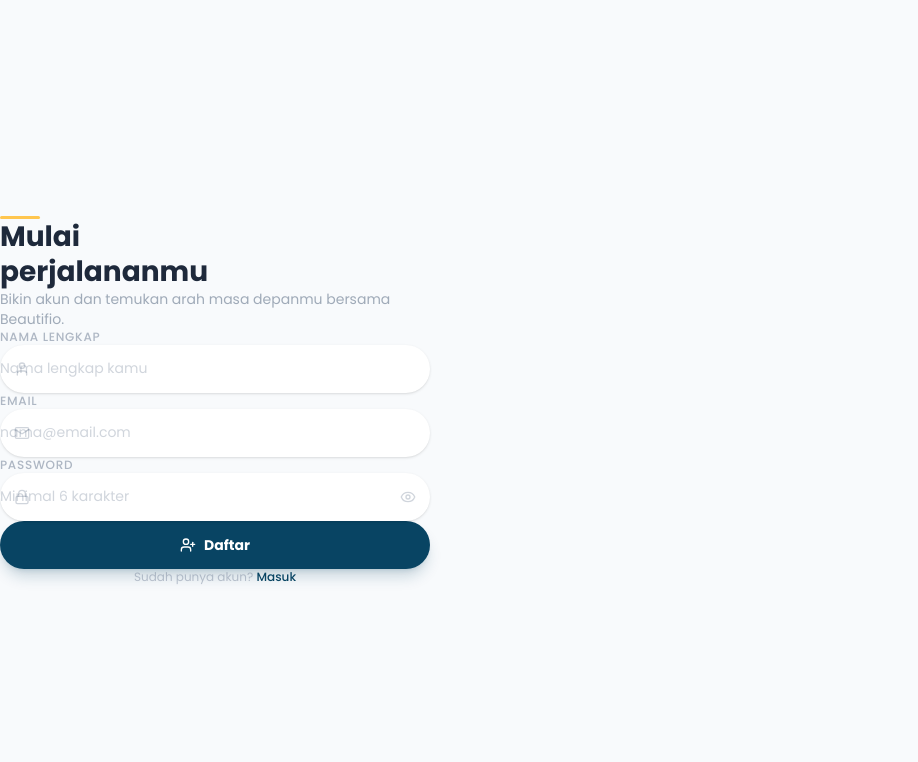
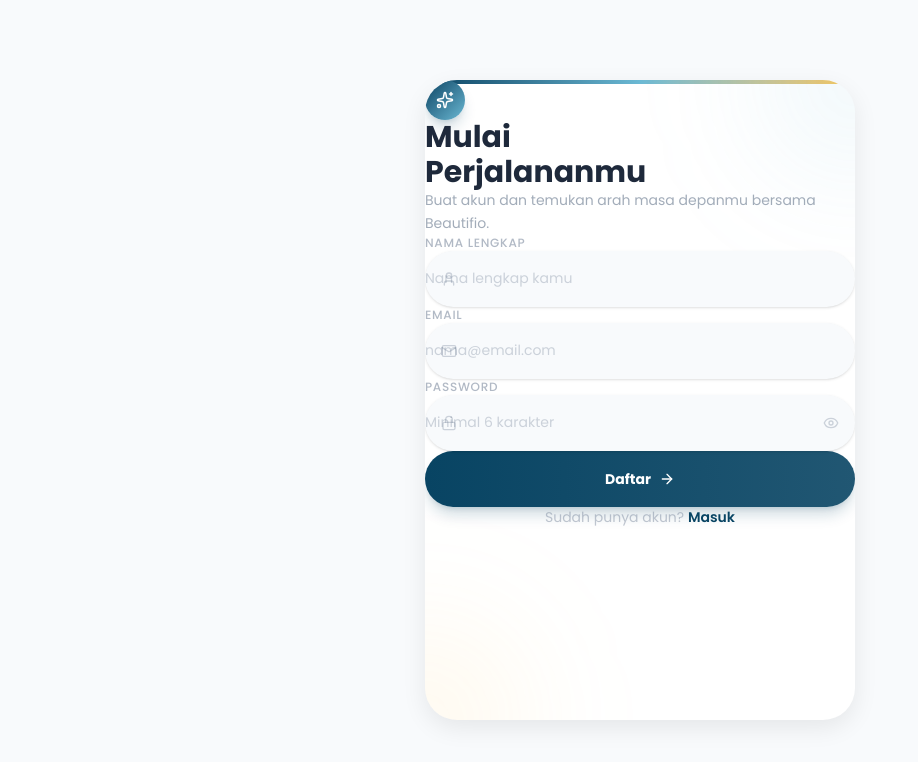
Before and after one commit to beautifio/beautifio-web, a Next.js app: page /register in a window 1280 px wide. Shown: the top 762 px of the page, without its empty margins (0-918 px from the left). Built offline with nearby package versions, Linux system fonts and the light colour scheme; no server answers.

Commit message:
Redesign auth pages - centered card layout with premium visuals

```diff
--- a/src/app/register/page.tsx
+++ b/src/app/register/page.tsx
@@ -3,7 +3,7 @@
 import { useState } from "react";
 import { useRouter } from "next/navigation";
 import Link from "next/link";
-import { Mail, Lock, User, Eye, EyeOff, UserPlus } from "lucide-react";
+import { Mail, Lock, User, Eye, EyeOff, ArrowRight, Sparkles } from "lucide-react";
 import { getSupabaseClient } from "@/lib/supabase/client";
 import { createProfile } from "@/lib/supabase/profile";
 
@@ -15,6 +15,7 @@ export default function RegisterPage() {
   const [showPassword, setShowPassword] = useState(false);
   const [error, setError] = useState("");
   const [loading, setLoading] = useState(false);
+  const [success, setSuccess] = useState(false);
 
   const handleRegister = async (e: React.FormEvent) => {
     e.preventDefault();
@@ -51,7 +52,8 @@ export default function RegisterPage() {
 
       if (profileError) throw profileError;
 
-      router.push("/onboarding");
+      setSuccess(true);
+      setTimeout(() => router.push("/onboarding"), 800);
     } catch (err) {
       const message =
         err instanceof Error
@@ -66,38 +68,65 @@ export default function RegisterPage() {
   };
 
   return (
-    <div className="min-h-screen bg-bg flex flex-col">
-      <div className="flex-1 flex flex-col justify-center max-w-[430px] mx-auto w-full px-6">
-        <div className="mb-10">
-          <div className="w-10 h-[3px] bg-accent rounded-full mb-5" />
-          <h1 className="text-[28px] font-bold text-text-primary leading-tight">
-            Mulai<br />perjalananmu
+    <div className="min-h-screen bg-bg flex items-center justify-center p-4">
+      <div className="w-full max-w-[430px] min-h-[640px] bg-surface rounded-[32px] shadow-card flex flex-col relative overflow-hidden">
+        <div className="absolute top-0 left-0 right-0 h-1 bg-gradient-to-r from-primary via-secondary to-accent" />
+
+        <div className="absolute -top-24 -right-24 w-48 h-48 bg-secondary/10 rounded-full blur-3xl pointer-events-none" />
+        <div className="absolute -bottom-24 -left-24 w-48 h-48 bg-accent/10 rounded-full blur-3xl pointer-events-none" />
+
+        <div className="flex-1 flex flex-col px-6 py-10 relative z-10">
+          <div className="mb-auto">
+            <div className="w-10 h-10 rounded-xl bg-gradient-to-br from-primary to-secondary flex items-center justify-center shadow-lg shadow-primary/20">
+              <Sparkles size={18} className="text-white" />
+            </div>
+          </div>
+
+          {success ? (
+            <div className="flex-1 flex flex-col items-center justify-center text-center animate-fade-in">
+              <div className="w-16 h-16 rounded-full bg-success/10 flex items-center justify-center mb-5">
+                <svg className="w-8 h-8 text-success" fill="none" viewBox="0 0 24 24" stroke="currentColor" strokeWidth={2.5}>
+                  <path strokeLinecap="round" strokeLinejoin="round" d="M4.5 12.75l6 6 9-13.5" />
+                </svg>
+              </div>
+              <h2 className="text-xl font-bold text-text-primary mb-2">
+                Akun berhasil dibuat!
+              </h2>
+              <p className="text-sm text-text-secondary/60">
+                Mengarahkan ke halaman onboarding...
+              </p>
+            </div>
+          ) : (
+            <>
+              <div className="mb-8">
+                <h1 className="text-[30px] font-bold text-text-primary leading-[1.15]">
+                  Mulai<br />Perjalananmu
                 </h1>
-          <p className="text-sm text-text-secondary/60 mt-2">
-            Bikin akun dan temukan arah masa depanmu bersama Beautifio.
+                <p className="text-sm text-text-secondary/60 mt-2 leading-relaxed">
+                  Buat akun dan temukan arah masa depanmu bersama Beautifio.
                 </p>
               </div>
 
-        <form onSubmit={handleRegister} className="space-y-4">
               {error && (
-            <div className="p-3.5 rounded-xl bg-destructive/5 border border-destructive/10 text-sm text-destructive">
+                <div className="p-3.5 rounded-xl bg-destructive/5 border border-destructive/10 text-sm text-destructive mb-4 animate-fade-in">
                   {error}
                 </div>
               )}
 
+              <form onSubmit={handleRegister} className="space-y-4">
                 <div>
                   <label className="text-xs font-medium text-text-secondary/50 uppercase tracking-[0.06em] mb-2 block">
                     Nama Lengkap
                   </label>
                   <div className="relative">
-              <User size={16} className="absolute left-3.5 top-1/2 -translate-y-1/2 text-text-secondary/30" />
+                    <User size={16} className="absolute left-4 top-1/2 -translate-y-1/2 text-text-secondary/30" />
                     <input
                       type="text"
                       value={fullName}
                       onChange={(e) => setFullName(e.target.value)}
                       placeholder="Nama lengkap kamu"
                       required
-                className="w-full h-12 pl-10 pr-3.5 rounded-xl bg-surface border-0 shadow-sm text-sm text-text-primary outline-none placeholder:text-text-secondary/30 focus:ring-2 focus:ring-primary/20 transition-shadow"
+                      className="w-full h-14 pl-11 pr-4 rounded-xl bg-bg border-0 shadow-sm text-sm text-text-primary outline-none placeholder:text-text-secondary/30 focus:ring-2 focus:ring-primary/20 transition-shadow"
                     />
                   </div>
                 </div>
@@ -107,14 +136,14 @@ export default function RegisterPage() {
                     Email
                   </label>
                   <div className="relative">
-              <Mail size={16} className="absolute left-3.5 top-1/2 -translate-y-1/2 text-text-secondary/30" />
+                    <Mail size={16} className="absolute left-4 top-1/2 -translate-y-1/2 text-text-secondary/30" />
                     <input
                       type="email"
                       value={email}
                       onChange={(e) => setEmail(e.target.value)}
                       placeholder="nama@email.com"
                       required
-                className="w-full h-12 pl-10 pr-3.5 rounded-xl bg-surface border-0 shadow-sm text-sm text-text-primary outline-none placeholder:text-text-secondary/30 focus:ring-2 focus:ring-primary/20 transition-shadow"
+                      className="w-full h-14 pl-11 pr-4 rounded-xl bg-bg border-0 shadow-sm text-sm text-text-primary outline-none placeholder:text-text-secondary/30 focus:ring-2 focus:ring-primary/20 transition-shadow"
                     />
                   </div>
                 </div>
@@ -124,7 +153,7 @@ export default function RegisterPage() {
                     Password
                   </label>
                   <div className="relative">
-              <Lock size={16} className="absolute left-3.5 top-1/2 -translate-y-1/2 text-text-secondary/30" />
+                    <Lock size={16} className="absolute left-4 top-1/2 -translate-y-1/2 text-text-secondary/30" />
                     <input
                       type={showPassword ? "text" : "password"}
                       value={password}
@@ -132,12 +161,12 @@ export default function RegisterPage() {
                       placeholder="Minimal 6 karakter"
                       required
                       minLength={6}
-                className="w-full h-12 pl-10 pr-10 rounded-xl bg-surface border-0 shadow-sm text-sm text-text-primary outline-none placeholder:text-text-secondary/30 focus:ring-2 focus:ring-primary/20 transition-shadow"
+                      className="w-full h-14 pl-11 pr-11 rounded-xl bg-bg border-0 shadow-sm text-sm text-text-primary outline-none placeholder:text-text-secondary/30 focus:ring-2 focus:ring-primary/20 transition-shadow"
                     />
                     <button
                       type="button"
                       onClick={() => setShowPassword(!showPassword)}
-                className="absolute right-3.5 top-1/2 -translate-y-1/2 text-text-secondary/30 cursor-pointer hover:text-text-secondary/50 transition-colors"
+                      className="absolute right-4 top-1/2 -translate-y-1/2 text-text-secondary/30 cursor-pointer hover:text-text-secondary/50 transition-colors"
                     >
                       {showPassword ? <EyeOff size={16} /> : <Eye size={16} />}
                     </button>
@@ -147,25 +176,28 @@ export default function RegisterPage() {
                 <button
                   type="submit"
                   disabled={loading}
-            className="w-full h-12 rounded-xl bg-primary text-primary-foreground text-sm font-bold cursor-pointer hover:bg-primary/90 transition-colors disabled:opacity-40 disabled:cursor-not-allowed shadow-lg shadow-primary/20 flex items-center justify-center gap-2"
+                  className="w-full h-14 rounded-xl bg-gradient-to-r from-primary to-primary/90 text-primary-foreground text-sm font-bold cursor-pointer hover:opacity-90 transition-all disabled:opacity-40 disabled:cursor-not-allowed shadow-lg shadow-primary/20 flex items-center justify-center gap-2 mt-2"
                 >
                   {loading ? (
                     <span className="w-4 h-4 border-2 border-white/30 border-t-white rounded-full animate-spin" />
                   ) : (
                     <>
-                <UserPlus size={16} />
                       Daftar
+                      <ArrowRight size={16} />
                     </>
                   )}
                 </button>
               </form>
 
-        <p className="text-center text-xs text-text-secondary/40 mt-6">
+              <p className="text-center text-sm text-text-secondary/40 mt-6">
                 Sudah punya akun?{" "}
-          <Link href="/login" className="text-primary font-medium hover:underline">
+                <Link href="/login" className="text-primary font-semibold hover:underline">
                   Masuk
                 </Link>
               </p>
+            </>
+          )}
+        </div>
       </div>
     </div>
   );
```
Also changed, not shown: src/app/forgot-password/page.tsx (+29 -25 lines), src/app/login/page.tsx (+32 -20 lines). Lines whose indentation alone changed are shown as unchanged.
